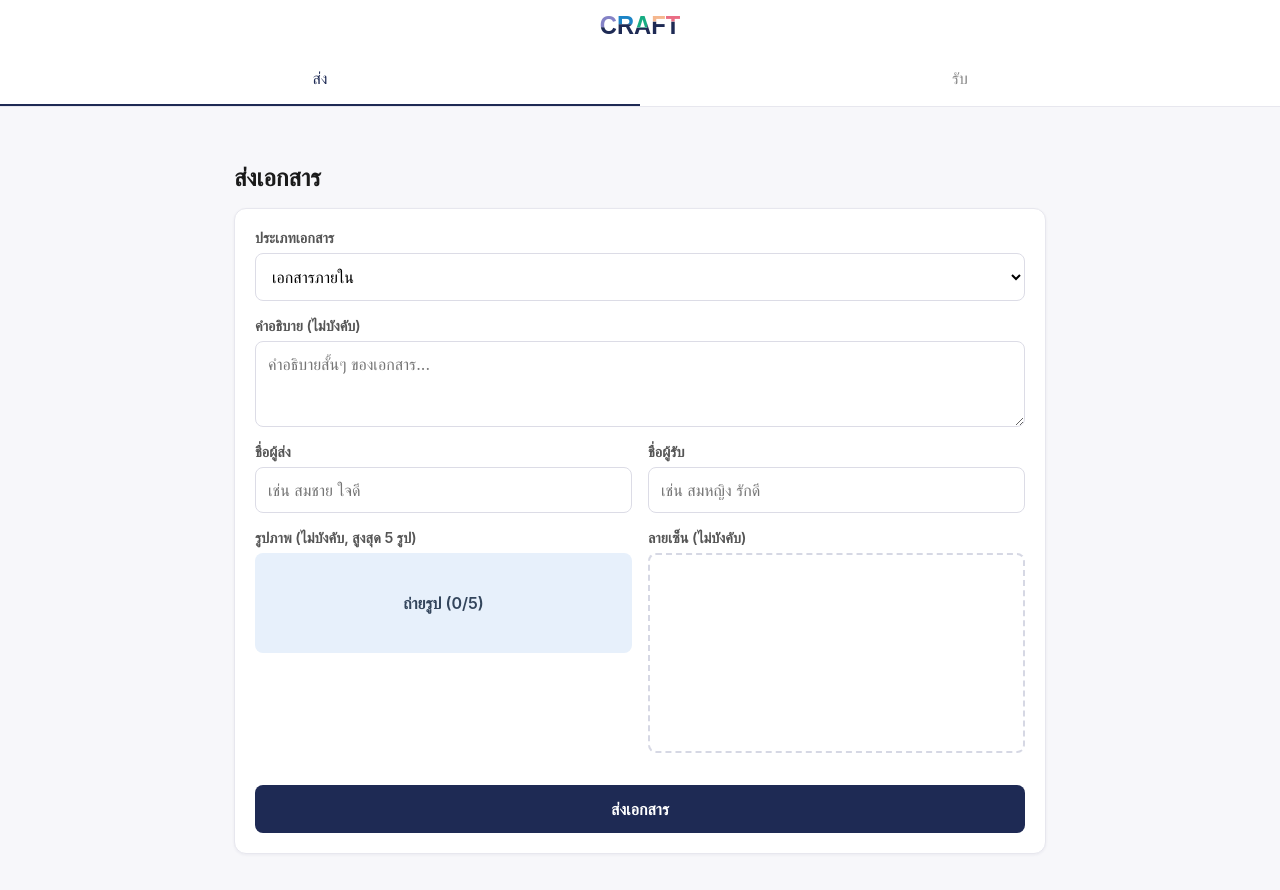
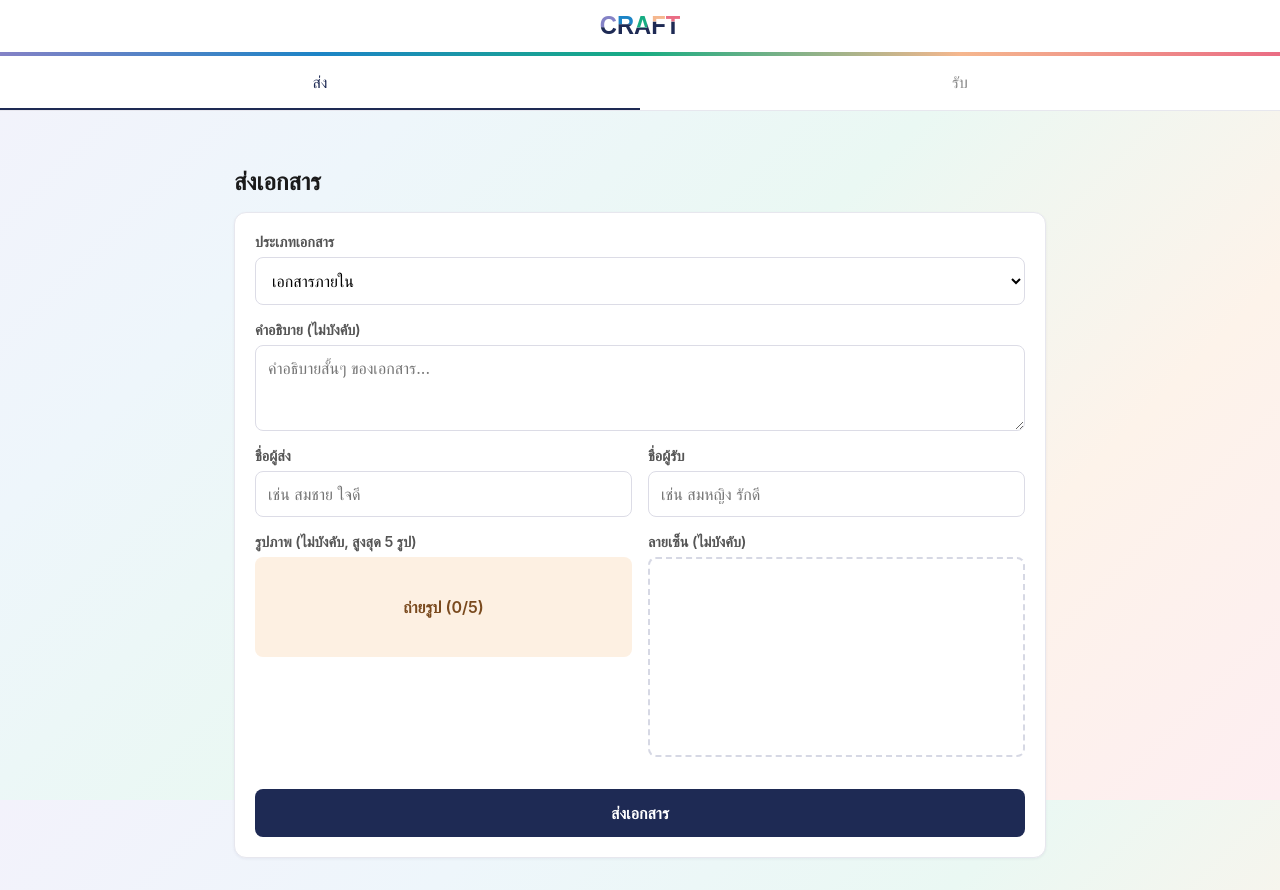
Before and after one commit to thaioptical4-hub/doc-clone, a Next.js app: page / in a window 1280 px wide. Built offline with nearby package versions, Linux system fonts and the light colour scheme.

Commit message:
Weave the CRAFT palette further into the UI
Soft 5-color pastel gradient page background, a gradient brand
stripe under the logo (login + main header), photo capture areas
tinted warm peach, and the confirm button retuned to the logo teal
instead of generic iOS green.

```diff
--- a/src/app/globals.css
+++ b/src/app/globals.css
@@ -11,9 +11,15 @@ html {
 }
 
 body {
-  background: #f7f7fa;
+  background: linear-gradient(135deg, #f3f2fb 0%, #eef6fb 25%, #eaf8f3 50%, #fdf3ea 75%, #fdeef1 100%);
+  background-attachment: fixed;
   color: #1a1a1a;
   min-height: 100dvh;
+}
+
+.brand-stripe {
+  height: 4px;
+  background: linear-gradient(90deg, #8482c6, #1c84c6, #17ac82, #f5b78e, #ea6d84);
 }
 
 input, select, textarea, button {
@@ -123,19 +129,22 @@ button:active {
 }
 
 .btn-success {
-  background: #34c759;
+  background: #17ac82;
   color: #fff;
   width: 100%;
   padding: 14px;
 }
 
-.tab-bar {
-  display: flex;
-  background: #fff;
-  border-bottom: 1px solid #e7e7ee;
+.tab-bar-wrap {
   position: sticky;
   top: 0;
   z-index: 10;
+  background: #fff;
+}
+
+.tab-bar {
+  display: flex;
+  border-bottom: 1px solid #e7e7ee;
 }
 
 .tab-bar button {
@@ -215,7 +224,7 @@ button:active {
 .camera-area {
   width: 100%;
   aspect-ratio: 4/3;
-  background: #eef0f6;
+  background: #fdf0e2;
   border-radius: 8px;
   display: flex;
   align-items: center;
@@ -242,7 +251,7 @@ button:active {
   aspect-ratio: 4/3;
   border-radius: 8px;
   overflow: hidden;
-  background: #eef0f6;
+  background: #fdf0e2;
 }
 
 .photo-grid-item img {
@@ -388,7 +397,7 @@ button:active {
     background: #16203f;
   }
   .btn-success:hover {
-    background: #2ba149;
+    background: #128f6c;
   }
   .btn-danger:hover {
     background: #e0352b;
--- a/src/app/login/page.tsx
+++ b/src/app/login/page.tsx
@@ -23,6 +23,7 @@ function LoginForm() {
     <div className="login-page">
       <div className="card login-card">
         <img src="/logo.svg" alt="CRAFT" className="login-logo" />
+        <div className="brand-stripe" style={{ borderRadius: 4, marginBottom: 20 }} />
         <h1 style={{ textAlign: "center", marginBottom: 24 }}>ระบบส่งเอกสาร</h1>
         <form onSubmit={handleSubmit}>
           <div className="form-group">
--- a/src/app/page.tsx
+++ b/src/app/page.tsx
@@ -16,6 +16,7 @@ function HomeContent() {
       <div className="app-header">
         <img src="/logo.svg" alt="CRAFT" />
       </div>
+      <div className="brand-stripe" />
       <TabBar active={tab} onChange={setTab} />
       <div className="container">
         {tab === "send" ? <SendPage /> : <ReceivePage />}
--- a/src/components/CameraCapture.tsx
+++ b/src/components/CameraCapture.tsx
@@ -45,7 +45,7 @@ export default function CameraCapture({ value, onChange }: CameraCaptureProps) {
           </button>
         </div>
       ) : (
-        <button type="button" onClick={handleCapture} style={{ background: "#e7f0fb", color: "#33455c", width: "100%", padding: "40px" }}>
+        <button type="button" onClick={handleCapture} style={{ background: "#fdf0e2", color: "#7a4a1e", width: "100%", padding: "40px" }}>
           ถ่ายรูป
         </button>
       )}
--- a/src/components/MultiCameraCapture.tsx
+++ b/src/components/MultiCameraCapture.tsx
@@ -51,7 +51,7 @@ export default function MultiCameraCapture({ value, onChange }: MultiCameraCaptu
       )}
 
       {value.length < MAX_PHOTOS && (
-        <button type="button" onClick={handleCapture} style={{ background: "#e7f0fb", color: "#33455c", width: "100%", padding: value.length > 0 ? 16 : 40 }}>
+        <button type="button" onClick={handleCapture} style={{ background: "#fdf0e2", color: "#7a4a1e", width: "100%", padding: value.length > 0 ? 16 : 40 }}>
           ถ่ายรูป ({value.length}/{MAX_PHOTOS})
         </button>
       )}
--- a/src/components/TabBar.tsx
+++ b/src/components/TabBar.tsx
@@ -5,6 +5,7 @@ interface TabBarProps {
 
 export default function TabBar({ active, onChange }: TabBarProps) {
   return (
+    <div className="tab-bar-wrap">
       <div className="tab-bar">
         <button className={active === "send" ? "active" : ""} onClick={() => onChange("send")}>
           ส่ง
@@ -13,5 +14,6 @@ export default function TabBar({ active, onChange }: TabBarProps) {
           รับ
         </button>
       </div>
+    </div>
   )
 }
```
Lines whose indentation alone changed are shown as unchanged.
